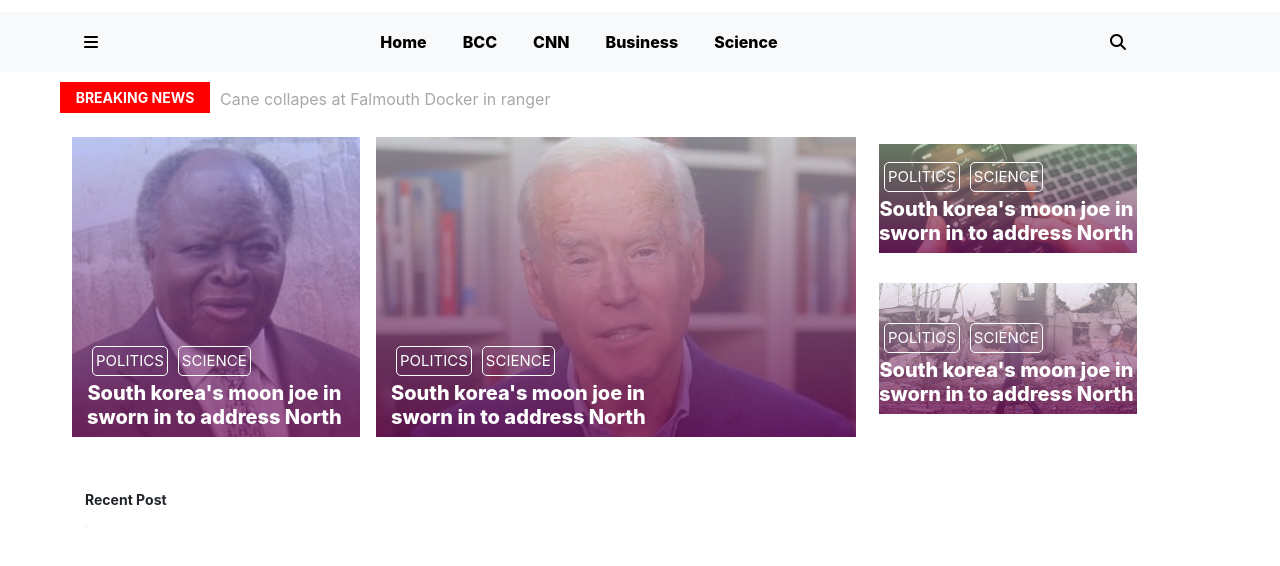
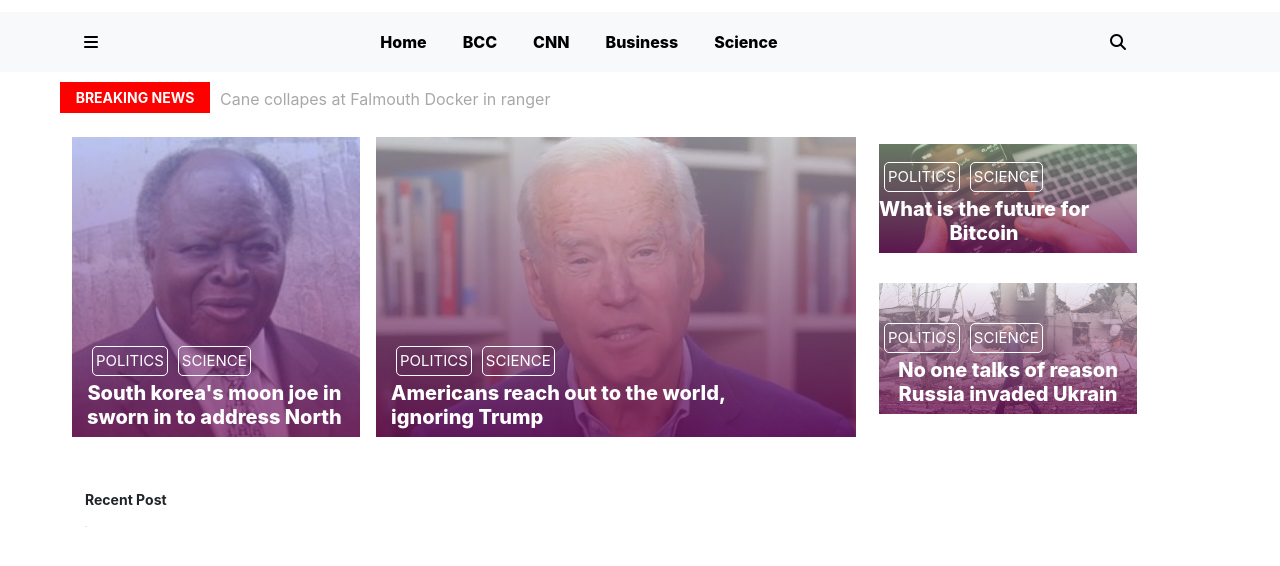
Before and after one commit to juliamwangi123/news, a Flask app: template app/templates/base.html in a window 1280 px wide. Shown: the part 143-709 px from the top of the page. Run offline with Flask 2, Linux system fonts and the light colour scheme; the template is opened without the code that fills it, so the values that code supplies are empty; some libraries are stand-ins or nearby versions; some web fonts are replaced.

Commit message:
change of description

```diff
--- a/app/templates/base.html
+++ b/app/templates/base.html
@@ -157,7 +157,7 @@
             <p>POLITICS</p>
             <p>SCIENCE</p>
             </div>
-            <h5>South korea's moon joe in <br> sworn in to address North</h5>
+            <h5>Americans reach out to the world,<br>ignoring Trump</h5>
 
         </div>
 
@@ -173,7 +173,7 @@
             <p>POLITICS</p>
             <p>SCIENCE</p>
             </div>
-            <h5>South korea's moon joe in <br> sworn in to address North</h5>
+            <h5> What is the future for <br> Bitcoin</h5>
 
         </div>
           </div>
@@ -186,7 +186,7 @@
                 <p>POLITICS</p>
                 <p>SCIENCE</p>
                 </div>
-                <h5>South korea's moon joe in <br> sworn in to address North</h5>
+                <h5>No one talks of reason Russia invaded Ukrain</h5>
 
             </div>
             </div>
```
